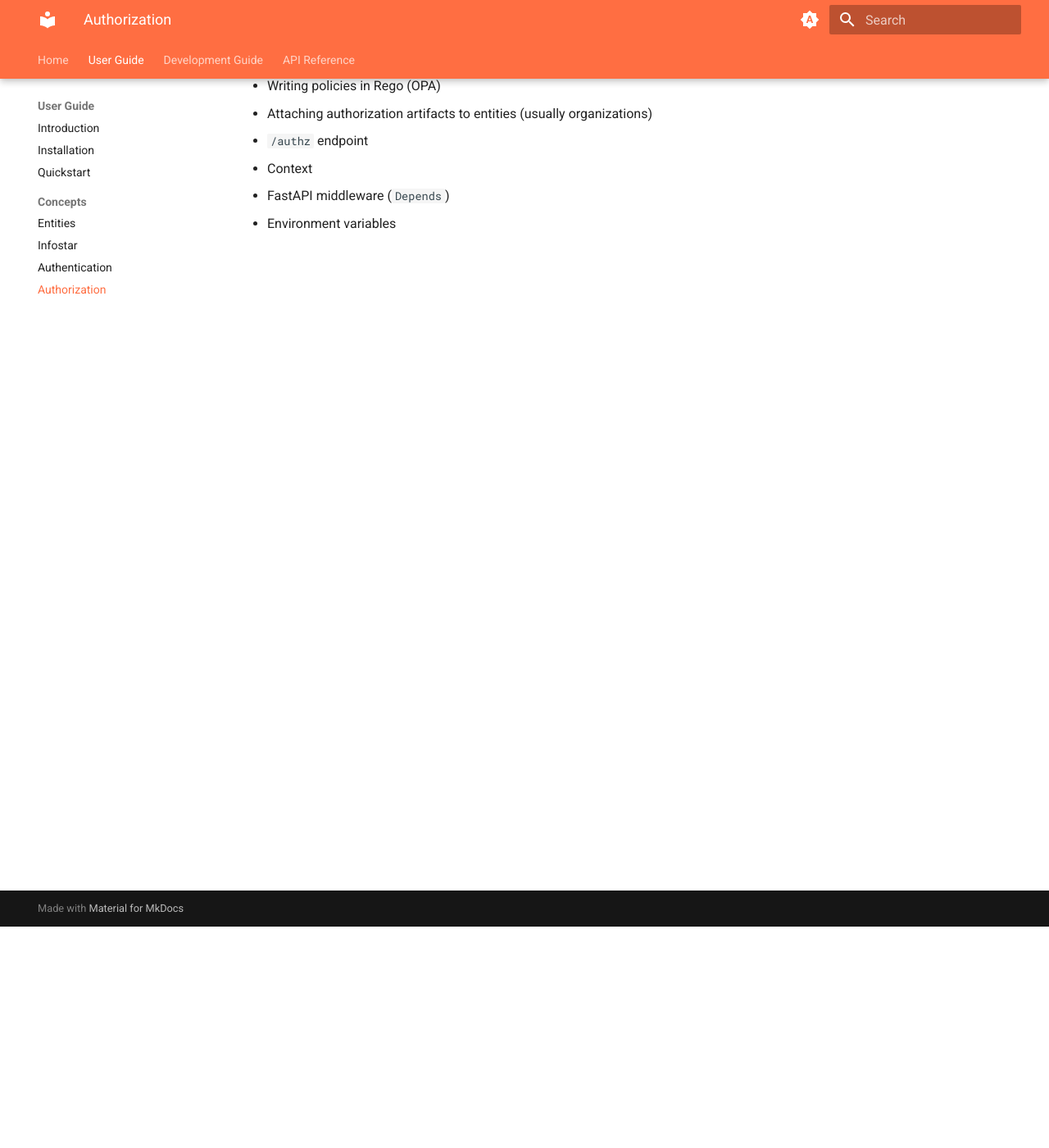
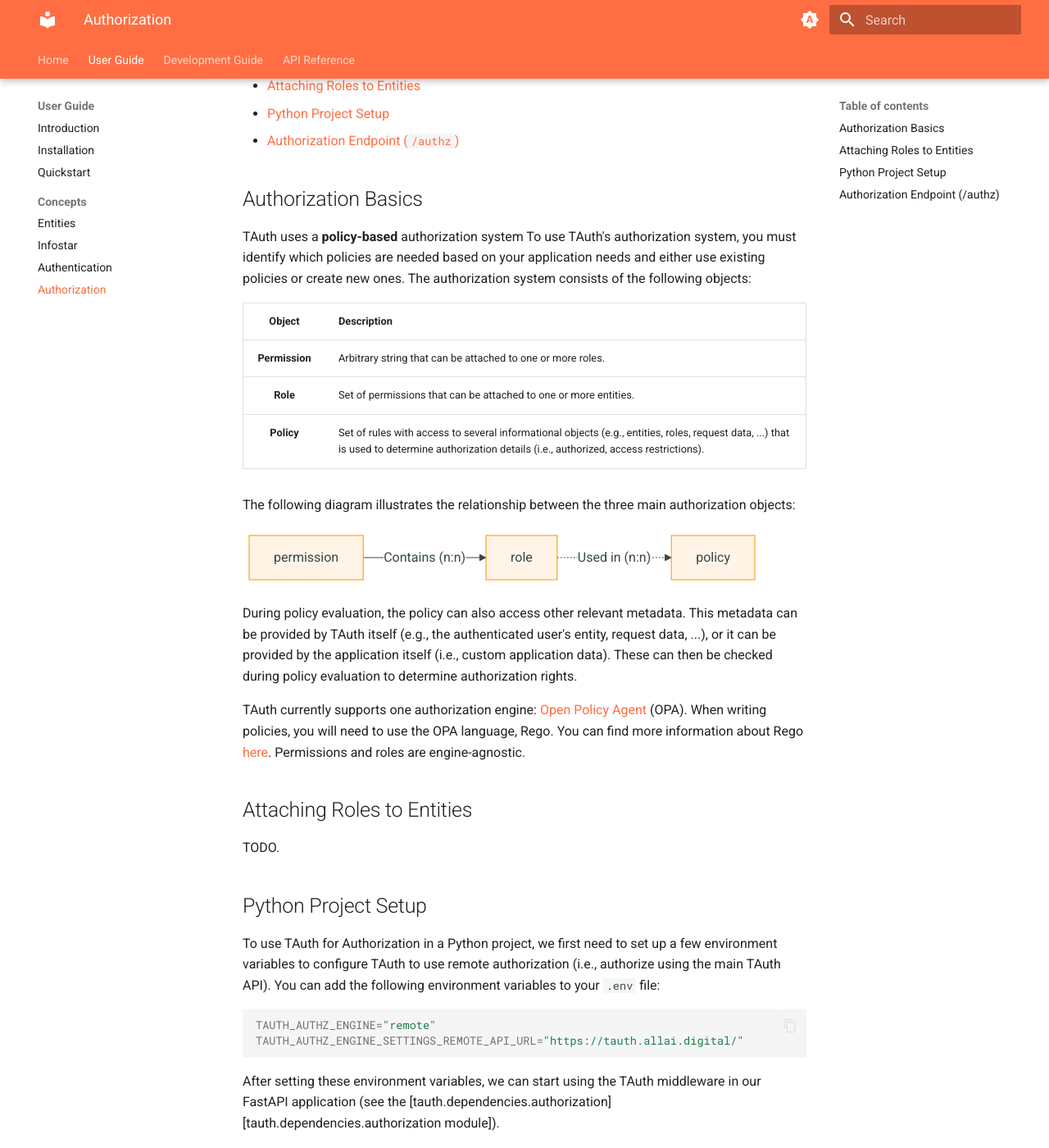
Before and after one commit to TeiaLabs/tauth, an MkDocs documentation site: the page built from docs/docs/user_guide/authz.md, in a window 1280 px wide and 1400 px high, scrolled down 270 px. Shown: the whole window at 82% size. Built offline with MkDocs 1.6.1 and Material for MkDocs 9.7.7, drawn with Linux system fonts in a browser that asks for light colours; some of the changed text lies outside the part shown.

Commit message:
Add authorization docs (WIP)

````diff
--- a/docs/docs/user_guide/authz.md
+++ b/docs/docs/user_guide/authz.md
@@ -1,12 +1,83 @@
 # Authorization
 
-- Engines (Open Policy Agent)
-- Permissions
-- Roles
-- Policies (and their relationship)
-  - Writing policies in Rego (OPA)
-- Attaching authorization artifacts to entities (usually organizations)
-- `/authz` endpoint
-  - Context
-- FastAPI middleware (`Depends`)
-- Environment variables
+This document describes how to use TAuth for authorization in your applications.
+We go over the following topics:
+
+- [Authorization](#authorization)
+  - [Authorization Basics](#authorization-basics)
+  - [Attaching Roles to Entities](#attaching-roles-to-entities)
+  - [Python Project Setup](#python-project-setup)
+  - [Authorization Endpoint (`/authz`)](#authorization-endpoint-authz)
+
+## Authorization Basics
+
+TAuth uses a **policy-based** authorization system
+To use TAuth's authorization system, you must identify which policies are needed based on your application needs and either use existing policies or create new ones.
+The authorization system consists of the following objects:
+
+| Object | Description |
+| :-: | :-- |
+| **Permission** | Arbitrary string that can be attached to one or more roles. |
+| **Role** | Set of permissions that can be attached to one or more entities. |
+| **Policy** | Set of rules with access to several informational objects (e.g., entities, roles, request data, ...) that is used to determine authorization details (i.e., authorized, access restrictions). |
+
+The following diagram illustrates the relationship between the three main authorization objects:
+
+```mermaid
+graph LR
+    permission
+    role
+    policy
+
+    permission -- "Contains (n:n)" --> role
+    role -. "Used in (n:n)" .-> policy
+```
+
+During policy evaluation, the policy can also access other relevant metadata.
+This metadata can be provided by TAuth itself (e.g., the authenticated user's entity, request data, ...), or it can be provided by the application itself (i.e., custom application data).
+These can then be checked during policy evaluation to determine authorization rights.
+
+TAuth currently supports one authorization engine: [Open Policy Agent](https://www.openpolicyagent.org/) (OPA).
+When writing policies, you will need to use the OPA language, Rego.
+You can find more information about Rego [here](https://www.openpolicyagent.org/docs/latest/policy-language/).
+Permissions and roles are engine-agnostic.
+
+## Attaching Roles to Entities
+
+TODO.
+
+## Python Project Setup
+
+To use TAuth for Authorization in a Python project, we first need to set up a few environment variables to configure TAuth to use remote authorization (i.e., authorize using the main TAuth API).
+You can add the following environment variables to your `.env` file:
+
+```sh
+TAUTH_AUTHZ_ENGINE="remote"
+TAUTH_AUTHZ_ENGINE_SETTINGS_REMOTE_API_URL="https://tauth.allai.digital/"
+```
+
+After setting these environment variables, we can start using the TAuth middleware in our FastAPI application (see the [tauth.dependencies.authorization][tauth.dependencies.authorization module]).
+
+You will still need to include [authentication headers](./authn.md#request-headers) in your requests.
+
+## Authorization Endpoint (`/authz`)
+
+The `/authz` endpoint is the main authorization endpoint, and is used to authorize users using the TAuth API.
+The endpoint does not accept any parameters, and instead relies on the aforementioned authentication headers.
+Here is an example of a request to the `/authz` endpoint:
+
+```sh
+curl -X POST \
+  https://tauth.allai.digital/authz \
+  -H 'Authorization: Bearer <token>' \
+  -H 'X-ID-Token: <id_token>' \
+  -H 'X-User-Email: <user_email>' \
+  -d '{
+    "policy_name": "string",
+    "resource": "string",
+    "context": {}
+  }'
+```
+
+Context is an optional parameter used to provide additional information to the authorization engine.
+This is useful if you write policies that require validation on additional application data to work.
````
